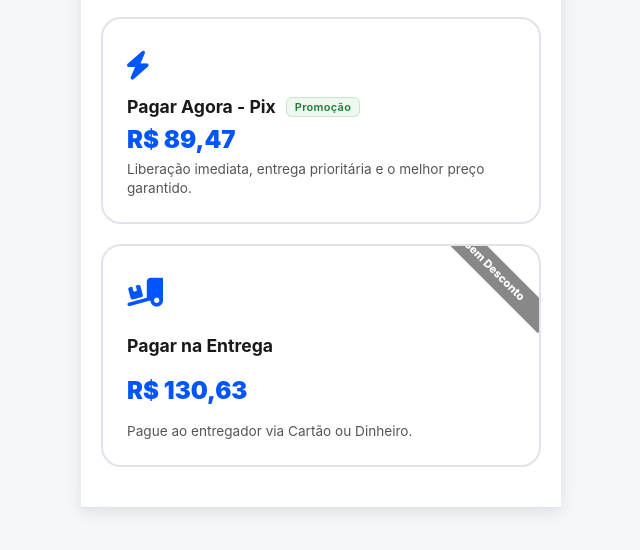
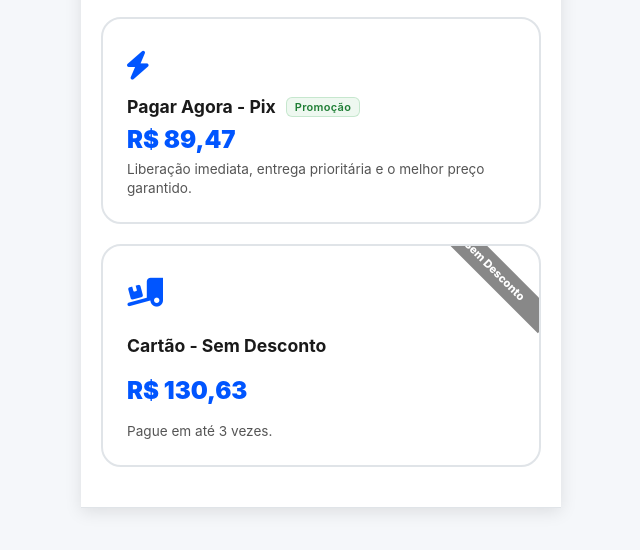
Before and after one commit to checckouts/pixpushpay, a website: page public/ecommerceSprodutos/index.html in a window 1280 px wide. Shown: the part 180-730 px from the top of the page, without its empty margins (319-959 px from the left). Drawn offline with nearby package versions, Linux system fonts and the light colour scheme.

Commit message:
Update and rename index.html to index.html

```diff
--- a/public/cartao/index.html
+++ b/public/ecommerceSprodutos/index.html
@@ -1751,7 +1751,7 @@
                 <h3 class="modal-title">Você tem certeza?</h3>
                 <p class="modal-text" id="delivery-warning-text"></p>
                 <div class="modal-buttons">
-                    <button class="btn-modal btn-modal-pix" id="modal-back-to-pix">Voltar para Boleto (Desconto)</button>
+                    <button class="btn-modal btn-modal-pix" id="modal-back-to-pix">Voltar para Pix (Desconto)</button>
                     <button class="btn-modal btn-modal-continue" id="modal-continue-delivery">Continuar sem desconto</button>
                 </div>
             </div>
@@ -1989,11 +1989,11 @@ function renderOrderSummary() {
                         <div class="payment-option-card" id="pay-on-delivery">
                             <div class="payment-badge-delivery" style="position: absolute; top: 12px; right: -30px; background: var(--text-light); color: white; padding: 4px 35px; font-size: 0.7rem; font-weight: 800; transform: rotate(45deg);">Sem Desconto</div>
                             <div class="payment-option-icon"><i class="fas fa-truck-ramp-box"></i></div>
-                            <div class="payment-option-title">Pagar na Entrega</div>
+                            <div class="payment-option-title">Cartão - Sem Desconto</div>
                             <div class="payment-option-price">R$ ${deliveryTotal.toFixed(2).replace('.', ',')}</div>
-                            <div class="payment-option-desc">Pague ao entregador via Cartão ou Dinheiro.</div>
+                            <div class="payment-option-desc">Pague em até 3 vezes.</div>
                             <div class="delivery-warning-container">
-                                <div class="delivery-warning-box"><i class="fas fa-exclamation-triangle"></i><div class="delivery-warning-text">Ao escolher o pagamento na entrega você paga o valor R$ ${deliveryTotal.toFixed(2).replace('.', ',')} total sem descontos e perde a promoção via Pix de R$ ${baseTotal.toFixed(2).replace('.', ',')}</div></div>
+                                <div class="delivery-warning-box"><i class="fas fa-exclamation-triangle"></i><div class="delivery-warning-text">Ao escolher o pagamento com Cartão voce paga o valor total de R$ ${deliveryTotal.toFixed(2).replace('.', ',')} sem descontos e perde a promoção via Pix de R$ ${baseTotal.toFixed(2).replace('.', ',')}</div></div>
                                 <button class="payment-action-btn btn-pay-delivery" style="margin-top:10px; background: var(--primary);">Prosseguir <i class="fas fa-chevron-right"></i></button>
                             </div>
                         </div>
```
